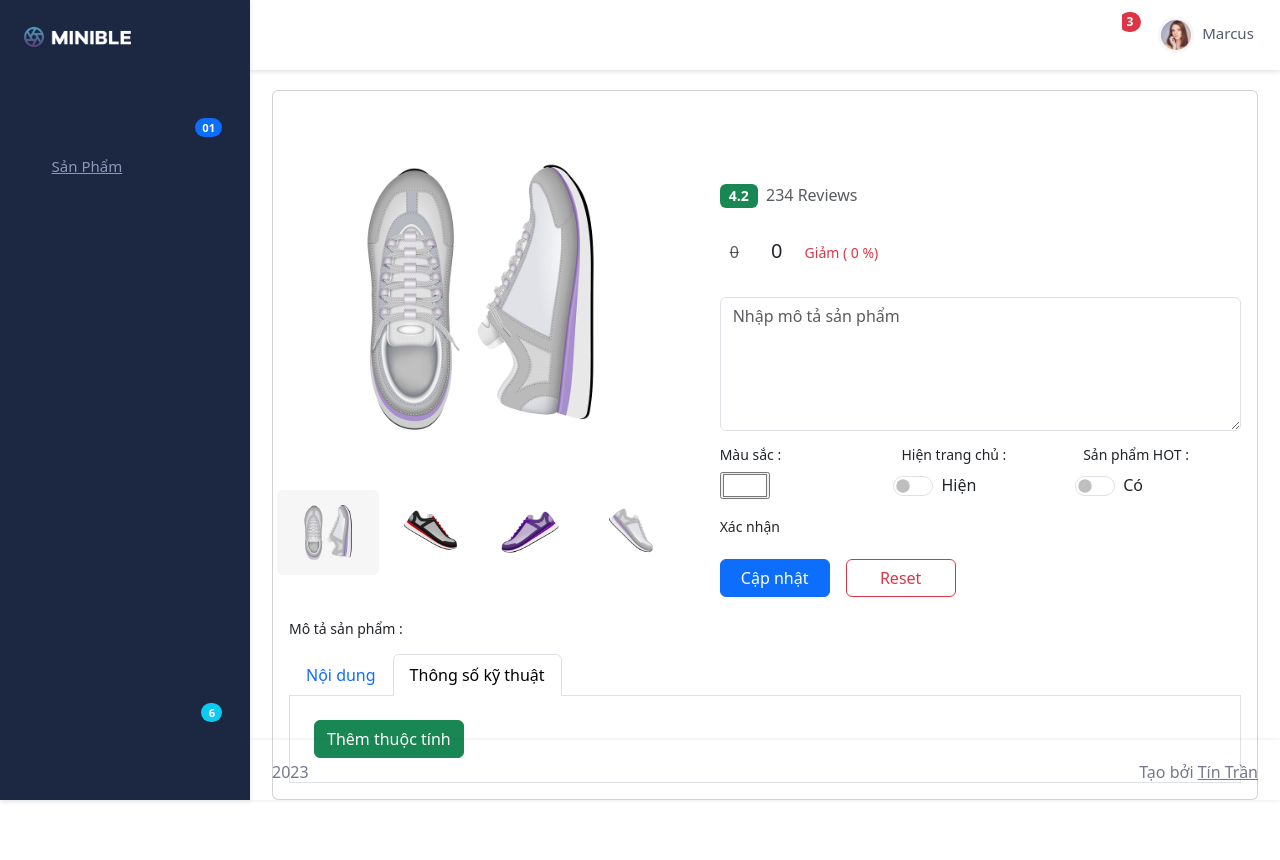
After one commit to truycaptudoelipsport/adminlongfilm, a CodeIgniter 4 app: template app/Views/product-add.php in a window 1280 px wide. The commit adds this page. Run offline with PHP 8.4 and a stand-in for CodeIgniter, Linux system fonts and the light colour scheme; the template is opened without the code that fills it, so the values that code supplies are empty; some libraries are stand-ins or nearby versions.

Commit message:
add file

```diff
--- a/app/Config/Routes.php
+++ b/app/Config/Routes.php
@@ -34,9 +34,11 @@ $routes->get('/', 'Home::index');
 
 //Sản phẩm
 $routes->add('product','ProductController::index');
+$routes->add('product/add','ProductController::add');
 $routes->get('product/edit/(:num)','ProductController::edit/$1');
 $routes->add('product/update','ProductController::update');
 $routes->add('product/remove_image','ProductController::remove_image');
+$routes->add('product/add_product','ProductController::add_product');
 //Page
 $routes->get('/', 'PageController::index');
 $routes->post('page/fileUpload', 'PageController::fileUpload');
--- a/app/Views/partials/sidebar.php
+++ b/app/Views/partials/sidebar.php
@@ -41,10 +41,11 @@
                     </a>
                 </li>
                 <li>
-                    <a href="<?php echo base_url('product') ?>">
-                        <i class="fas fa-store"></i>
-                        <span>Sản Phẩm</span>
-                    </a>
+                    <a class="has-arrow waves-effect" href="javascript: void(0);"><i class="fas fa-store"></i><span>Sản Phẩm</span></a>
+                    <ul class="sub-menu" aria-expanded="true">
+                        <li><a href="<?php echo base_url('product/add_product') ?>"> <span>Thêm sản phẩm</span></a></li>
+                        <li><a href="<?php echo base_url('product') ?>"> <span> Tất cả sản phẩm</span></a></li>
+                    </ul>
                 </li>
                 <li>
                     <a href="javascript: void(0);" class="has-arrow waves-effect">
--- /dev/null
+++ b/app/Views/product-add.php
@@ -0,0 +1,359 @@
+<!doctype html>
+<html lang="en">
+
+<head>
+
+    <?= $title_meta ?>
+
+    <?= $this->include('partials/head-css') ?>
+    <link href="<?= base_url("assets/libs/dropzone/min/dropzone.min.css") ?>" rel="stylesheet" type="text/css" />
+    <style type="text/css">
+        .editable {
+            padding: 10px;
+
+            display: inline-block;
+        }
+
+        /* this class is handled by Editable */
+        .is-modified {
+            background: #bff;
+        }
+
+        /* this class is handled by Editable */
+        .is-editing {
+            background: #bfb;
+            outline: none;
+        }
+        .upload-image-center {
+            position: absolute;
+            top: 50%;
+            left: 58%;
+            transform: translate(-50%, -50%);
+            z-index: 10;
+            opacity: 0.4;
+        }
+        .upload-image-center img{
+            width: 50%;
+        }
+        .image-cloud-upload{
+            display: none;
+        }
+
+    </style>
+</head>
+
+<?= $this->include('partials/body') ?>
+<!-- file_name_product -->
+
+
+<!-- Begin page -->
+<div id="layout-wrapper">
+
+    <?= $this->include('partials/menu') ?>
+
+    <!-- ============================================================== -->
+    <!-- Start right Content here -->
+    <!-- ============================================================== -->
+
+    <div class="main-content">
+        <div class="page-content">
+            <div class="container-fluid">
+                <?= $page_title ?>
+                   <?php echo form_open(base_url('product/update') ,array('class' =>"edits-product",'enctype' =>'multipart/form-data' , 'method' =>'post')); ?>
+                <div class="row">
+                    <div class="col-lg-12">
+                        <div class="card">
+                            <div class="card-body">
+                                <div class="row">
+                                    <div class="col-xl-5">
+                                        <div class="product-detail">
+                                            <div class="row">
+                                                <?php $product_detail["image"] = unserialize($product_detail["image"]);if(($product_detail["image"]) != null)
+                                                {?>
+                                                    <div id="v-pills-tabContent" class="col-12" style="position: relative;">
+                                                        <div class="upload-image-center" >
+                                                            <img class="image-cloud-upload" src="<?= base_url("assets/images/upload/other/cloud.png")?>">
+                                                        </div>
+                                                        <div class="tab-content position-relative" id="v-pills-tabContent" >
+                                                            <div class="tab-pane fade show active" id="product-0" role="tabpanel">
+                                                                <div class="product-img">
+                                                                    <img src="<?= base_url(reset($product_detail["image"]))?>" alt="" class="img-fluid mx-auto d-block" data-zoom="<?= base_url(reset($product_detail["image"]))?>">
+                                                                </div>
+                                                            </div>
+                                                            <?php foreach ($product_detail["image"] as $key_image => $value_image) {
+                                                                ?>
+                                                            <div class="tab-pane fade " id="product-<?= $key_image ?>" role="tabpanel">
+                                                                <div class="product-img">
+                                                                    <img src="<?= base_url($value_image)?>" onerror="ImgError(this)" alt="" class="img-fluid mx-auto d-block">
+                                                                </div>
+                                                            </div>
+                                                            <?php } ?>
+                                                        </div>
+                                                    </div>
+                                                    <div class="col-12">
+                                                        <div class="nav row nav-pills" id="v-pills-tab" role="tablist" aria-orientation="vertical">
+                                                            <?php foreach ($product_detail["image"] as $key_image => $value_image) {
+                                                                ?>
+                                                            <a class="nav-link col-3" id="product-<?= $key_image ?>-tab" data-bs-toggle="pill" href="#product-<?= $key_image ?>" role="tab" style="position: relative;display: block;">
+                                                                <img src="<?= base_url($value_image)?>" onerror="ImgError(this)" alt="" class="img-fluid mx-auto d-block tab-img rounded">
+                                                                <i class="fas fa-window-close"  data-idimage="<?= $key_image ?>" style="position: absolute;top: 0;right: 0;color: red"></i>
+                                                            </a>
+                                                            <?php }?>
+                                                        </div>
+                                                    </div>
+                                                <?php }else{ ?>
+                                                <div class="col-12" style="position: relative;">
+                                                    <div class="upload-image-center" >
+                                                        <img  class="image-cloud-upload" src="<?= base_url("assets/images/upload/other/cloud.png")?>">
+                                                    </div>
+                                                    <div class="tab-content position-relative" id="v-pills-tabContent" >
+                                                        <div class="upload-image-center" >
+                                                            <img class="image-cloud-upload" src="<?= base_url("assets/images/upload/other/cloud.png")?>">
+                                                        </div>
+                                                        <div class="tab-pane fade show active" id="product-1" role="tabpanel">
+                                                            <div class="product-img">
+                                                                <img src="<?= base_url('assets/images/product/img-1.png')?>" alt="" class="img-fluid mx-auto d-block" data-zoom="assets/images/product/img-1.png">
+                                                            </div>
+                                                        </div>
+                                                        <div class="tab-pane fade" id="product-2" role="tabpanel">
+                                                            <div class="product-img">
+                                                                <img src="<?= base_url('assets/images/product/img-2.png')?>" alt="" class="img-fluid mx-auto d-block">
+                                                            </div>
+                                                        </div>
+                                                        <div class="tab-pane fade" id="product-3" role="tabpanel">
+                                                            <div class="product-img">
+                                                                <img src="<?= base_url('assets/images/product/img-3.png')?>" alt="" class="img-fluid mx-auto d-block">
+                                                            </div>
+                                                        </div>
+                                                        <div class="tab-pane fade" id="product-4" role="tabpanel">
+                                                            <div class="product-img">
+                                                                <img src="<?= base_url('assets/images/product/img-6.png')?>" alt="" class="img-fluid mx-auto d-block">
+                                                            </div>
+                                                        </div>
+                                                    </div>
+                                                </div>
+                                                <div class="col-12">
+                                                    <div class="nav row nav-pills" id="v-pills-tab" role="tablist" aria-orientation="vertical">
+                                                        <a class="nav-link active col-3" id="product-1-tab" data-bs-toggle="pill" href="#product-1" role="tab">
+                                                            <img src="<?= base_url('assets/images/product/img-1.png')?>" alt="" class="img-fluid mx-auto d-block tab-img rounded">
+                                                        </a>
+                                                        <a class="nav-link col-3" id="product-2-tab" data-bs-toggle="pill" href="#product-2" role="tab">
+                                                            <img src="<?= base_url('assets/images/product/img-2.png')?>" alt="" class="img-fluid mx-auto d-block tab-img rounded">
+                                                        </a>
+
+
+                                                        <a class="nav-link col-3" id="product-3-tab" data-bs-toggle="pill" href="#product-3" role="tab">
+                                                            <img src="<?= base_url('assets/images/product/img-3.png')?>" alt="" class="img-fluid mx-auto d-block tab-img rounded">
+                                                        </a>
+
+
+                                                        <a class="nav-link col-3" id="product-4-tab" data-bs-toggle="pill" href="#product-4" role="tab">
+                                                            <img src="<?= base_url('assets/images/product/img-6.png')?>" alt="" class="img-fluid mx-auto d-block tab-img rounded">
+                                                        </a>
+
+                                                    </div>
+                                                </div>
+
+                                                <?php } ?>
+                                            </div>
+                                        </div>
+                                    </div>
+
+                                    <div class="col-xl-7" data-id="1" id="table-1">
+                                        <div class="mt-4 mt-xl-3 ps-xl-4">
+
+                                            <h4 data-field="name" class="font-size-20 mb-3 editable " data-cid="tensp"><?= $product_detail["tensp"] ?></h4>
+                                            <div class="text-muted">
+                                                <span class="badge bg-success font-size-14 me-1"><i class="mdi mdi-star"></i> 4.2</span> 234 Reviews
+                                            </div>
+                                            <?php
+                                                if($product_detail["giasp"] > 0) {
+                                                    $giagiam = round(($product_detail["giasp"] - $product_detail["giagiam"]) * 100 / $product_detail["giasp"]);
+                                                }
+                                            ?>
+                                                 <span class="mt-4 pt-2 editable " data-cid="giagiam" >
+                                                    <del class="text-muted me-2 " ><?= number_format($product_detail["giagiam"])?></del>
+                                                 </span>
+                                                <h5 class="editable " data-cid="giasp" ><?= number_format($product_detail["giasp"]) ?></h5>
+                                                <span class="text-danger font-size-14 ms-2"> Giảm ( <?= $product_detail["giagiam"] ? $giagiam : 0 ?> %) </span>
+
+
+                                            <div>
+                                                <div class="row">
+                                                    <div class="col-md-12">
+                                                        <div class="mt-3">
+                                                            <textarea class="form-control" id="productdesc" name="description" rows="5" placeholder="Nhập mô tả sản phẩm"><?php $product_detail["description"] ?></textarea>
+                                                        </div>
+                                                    </div>
+                                                </div>
+
+                                                <div class="row">
+                                                    <div class="col-lg-4">
+                                                        <div class="product-desc-color mt-3">
+                                                            <h5 class="font-size-14">Màu sắc :</h5>
+                                                            <ul class="list-inline">
+                                                                <li class="list-inline-item">
+                                                                        <div class="product-color-item">
+                                                                            <input type="color" id="favcolor" name="favcolor" value="<?= ($product_detail["favcolor"]) ? $product_detail["favcolor"] : "#FFFFFF"?>">
+                                                                        </div>
+                                                                </li>
+                                                            </ul>
+                                                        </div>
+                                                    </div>
+                                                    <div class="col-lg-4">
+                                                        <div class="product-desc-color mt-3">
+                                                            <h5 class="font-size-14">Hiện trang chủ :</h5>
+                                                            <div class="form-check form-switch form-switch-md">
+                                                                <input name="home" type="checkbox" class="form-check-input" id="show_home" <?php if($product_detail["home"]==1) echo "checked"?>>
+                                                                <label class="form-check-label" for="customSwitchsizemd">Hiện</label>
+                                                            </div>
+                                                        </div>
+                                                    </div>
+                                                    <div class="col-lg-4">
+                                                        <div class="product-desc-color mt-3">
+                                                            <h5 class="font-size-14">Sản phẩm HOT :</h5>
+                                                            <div class="form-check form-switch form-switch-md">
+                                                                <input name="hot" type="checkbox" class="form-check-input" id="product_hot" <?php if($product_detail["hot"]==1) echo "checked"?> >
+                                                                <label class="form-check-label" for="customSwitchsizemd">Có</label>
+                                                            </div>
+                                                        </div>
+                                                    </div>
+                                                </div>
+                                                <div class="row">
+                                                    <h5 class="font-size-14">Xác nhận</h5>
+                                                    <div class="col-lg-12">
+                                                        <div class="d-flex flex-wrap gap-3 mt-3">
+                                                            <button type="submit" class="btn btn-primary waves-effect waves-light w-md">Cập nhật</button>
+                                                            <button type="reset" class="btn btn-outline-danger waves-effect waves-light w-md">Reset</button>
+                                                        </div>
+                                                    </div>
+                                                </div>
+                                            </div>
+                                        </div>
+                                    </div>
+                                </div>
+                                <!-- end row -->
+
+                                <div class="mt-4">
+                                    <h5 class="font-size-14 mb-3">Mô tả sản phẩm : </h5>
+                                    <div class="product-desc">
+                                        <ul class="nav nav-tabs nav-tabs-custom" role="tablist">
+                                            <li class="nav-item">
+                                                <a class="nav-link" id="content-tab" data-bs-toggle="tab" href="#content" role="tab">Nội dung </a>
+                                            </li>
+                                            <li class="nav-item">
+                                                <a class="nav-link active" id="specifi-tab" data-bs-toggle="tab" href="#specifi" role="tab">Thông số kỹ thuật</a>
+                                            </li>
+                                        </ul>
+                                        <div class="tab-content border border-top-0 p-4">
+                                            <div class="tab-pane fade" id="content" role="tabpanel">
+                                                <div class="row">
+                                                    <textarea class="form-control" id="content_tiny" name="content" rows="10" placeholder="Nội dung sản phẩm"><?= ($product_detail["content"]) ? $product_detail["content"] : ""?></textarea>
+                                                </div>
+                                            </div>
+                                            <div class="tab-pane fade show active" id="specifi" role="tabpanel"`>
+                                                <div class="table-responsive">
+                                                    <table class="table table-nowrap mb-0">
+                                                        <tbody id="product_des_tec">
+
+                                                        </tbody>
+                                                    </table>
+                                                    <a class="btn btn-mini btn-success" id="add_tech" onclick="addInput();">
+                                                        <i class="fas fa-clone"></i> Thêm thuộc tính
+                                                    </a>
+                                                    <textarea hidden id="pro_tech_info" name="pro_tech_info"></textarea>
+                                                </div>
+                                            </div>
+                                        </div>
+                                    </div>
+                                </div>
+                            </div>
+                        </div>
+                    </div>
+                </div>
+                <!-- end row -->
+                <?= form_close('')?>
+            </div> <!-- container-fluid -->
+        </div>
+        <!-- End Page-content -->
+
+
+        <?= $this->include('partials/footer') ?>
+    </div>
+    <!-- end main content-->
+</div>
+<div class="modal fade staticBackdrop"  data-bs-backdrop="static" data-bs-keyboard="false" tabindex="-1" role="dialog" aria-labelledby="staticBackdropLabel" aria-hidden="true">
+    <div class="modal-dialog modal-dialog-centered" role="document">
+        <div class="modal-content">
+            <div class="modal-header">
+                <h5 class="modal-title" id="staticBackdropLabel">Xác nhận xóa </h5>
+                <button type="button" class="btn-close" data-bs-dismiss="modal" aria-label="Close">
+                </button>
+            </div>
+            <form action="<?= base_url("product/remove_image") ?>" method="GET" id="image_form_delete">
+            <div class="modal-body">
+                Bạn có chắc muốn xóa ?
+                    <input id="product_id"  name="product_id" type="hidden" value="<?= $product_detail["id"] ?>">
+                    <input id="id_image" name="id_image" type="hidden" value="">
+            </div>
+            <div class="modal-footer">
+                <button type="button" class="btn btn-light" data-bs-dismiss="modal">Đóng</button>
+                <button type="submit" form="image_form_delete"  class="btn btn-primary">Xác nhận</button>
+            </div>
+            </form>
+        </div>
+    </div>
+</div>
+<!-- END layout-wrapper -->
+<?= $this->include('partials/vendor-scripts') ?>
+<?= $this->include('basejquery/edit-table') ?>
+<script src="<?= base_url('assets/libs/tinymce/tinymce.min.js')?>"></script>
+<script src="<?= base_url('assets/js/pages/form-editor.init.js')?>"></script>
+<script src="<?= base_url('assets/js/app.js')?>"></script>
+<script src="<?= base_url('assets/js/base/help-function.js')?>"></script>
+<script>
+
+    $("#v-pills-tabContent").hover(
+        function() {
+            $('#v-pills-tabContent .image-cloud-upload').show();
+        }, function() {
+            $('#v-pills-tabContent .image-cloud-upload').hide();
+        }
+    );
+    $(".upload-image-center").click(
+        function () {
+            $('.bs-example-modal-xl').modal('show');
+        }
+    );
+    $(".fa-window-close").click(
+        function () {
+            $('#id_image').val($(this).attr("data-idimage"));
+            $('.staticBackdrop').modal('show');
+        }
+    );
+    function ImgError(source){
+        var base_url = window.location.origin;
+        source.src = base_url+"/uploads/404_image.jpg";
+        source.onerror = "";
+        return true;
+    }
+    function remove(ele) {
+        $(ele).closest('tr').remove();
+    }
+    function addInput() {
+        let parent = $('#product_des_tec'),
+            count = parent.children().length + 1;
+        let hmtl = '<tr><th class="editable" contenteditable="true" >Chống nắng (UV)</th>' +
+            '<td class="editable" contenteditable="true" style="display: table-cell" >98%</td> ' +
+            '<td><a onclick="remove(this);return false" href="#"><i style="color: darkred;font-size: large" class="fas fa-trash-alt"></i></a>\n' +
+            '</td></tr>';
+        parent.append(hmtl);
+    }
+    $(".edits-product").submit(function () {
+        var value = $("#product_des_tec").html();
+        $("#pro_tech_info").val(value);
+    })
+</script>
+</body>
+
+</html>
```
Also changed, not shown: app/Controllers/ProductController.php (+21 -0 lines).
